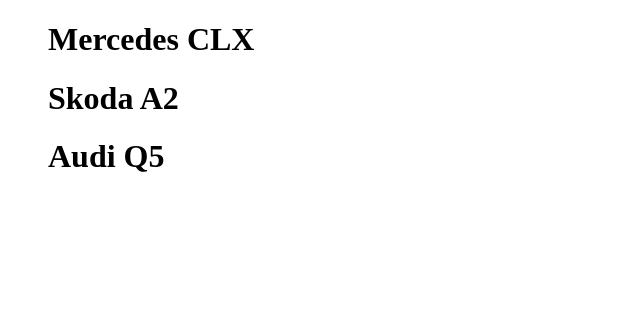
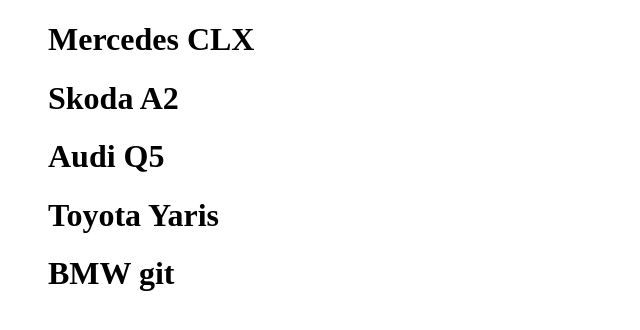
Before and after one commit to Fyanik7/T103-FirstRepo, a plain HTML site: page indexForGitHub.html in a window 1280 px wide. Shown: the whole page, without its empty margins (0-640 px from the left). Drawn offline with Linux system fonts and the light colour scheme.

Commit message:
second commit

```diff
--- a/indexForGitHub.html
+++ b/indexForGitHub.html
@@ -11,6 +11,8 @@
     <h1>Mercedes CLX</h1>
     <h1>Skoda A2</h1>
     <h1>Audi Q5</h1>
+    <h1>Toyota Yaris</h1>
+    <h1>BMW git</h1>
   </ul>
 </body>
 </html>
```
